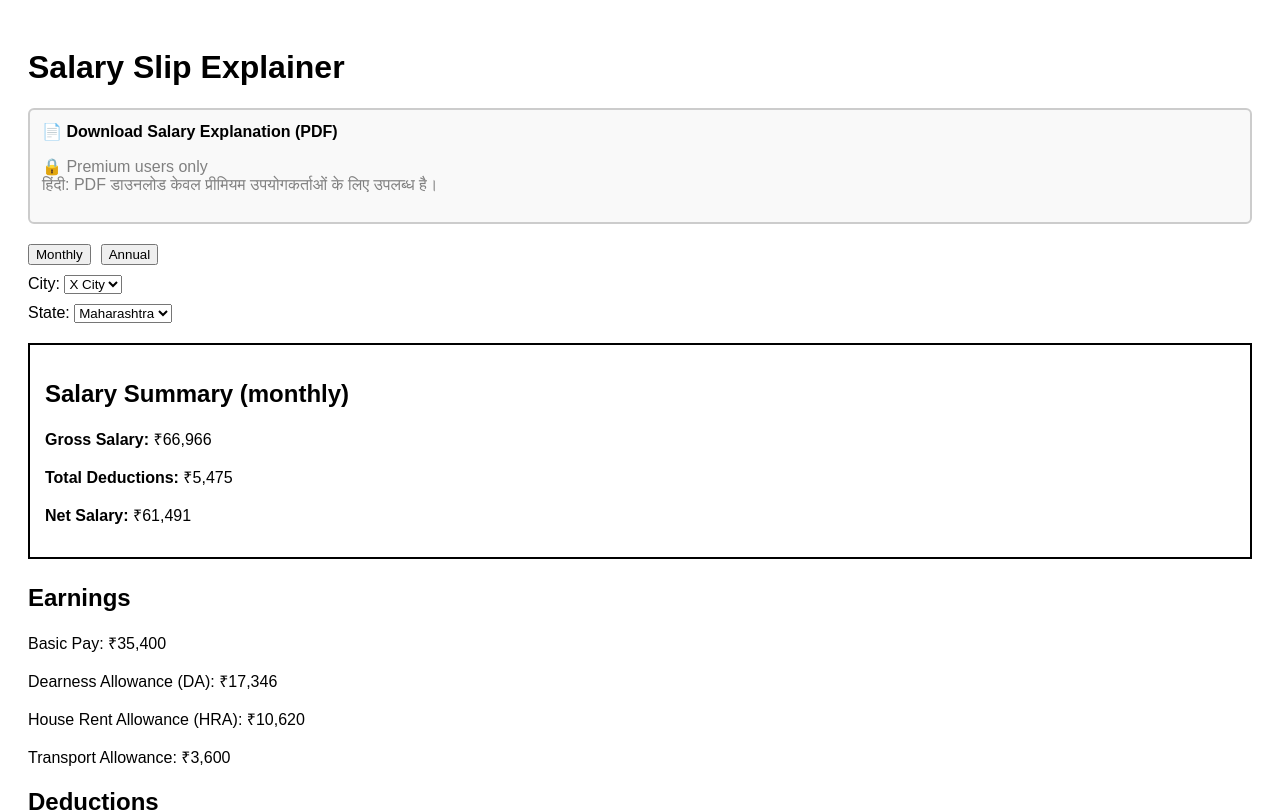
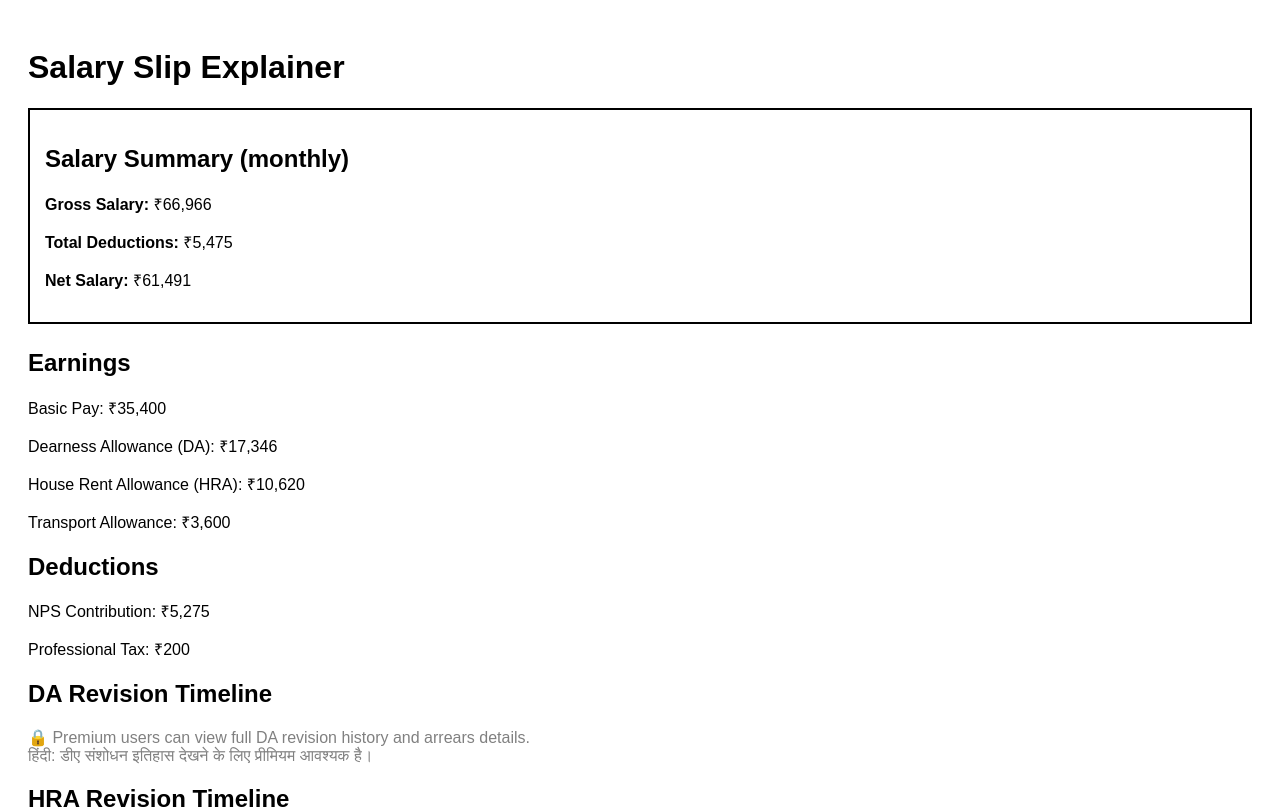
Before and after one commit to salarysamjho/salary-slip-explainer-v1, a Next.js app: page / in a window 1280 px wide. Shown: the top 812 px of the page. Built offline with nearby package versions, Linux system fonts and the light colour scheme.

Commit message:
Update page.tsx

```diff
--- a/app/page.tsx
+++ b/app/page.tsx
@@ -3,7 +3,7 @@
 import { useState } from "react";
 
 export default function HomePage() {
-  // ===== PREMIUM FLAG (FRONTEND ONLY) =====
+  // ===== PREMIUM FLAG =====
   const isPremiumUser = false;
 
   const [viewMode, setViewMode] = useState<"monthly" | "annual">("monthly");
@@ -58,81 +58,40 @@ export default function HomePage() {
 
   const netSalary = grossSalary - totalDeductions;
 
-  // ===== PDF HANDLER =====
-  const handleDownloadPDF = () => {
-    window.print();
-  };
+  // ===== STEP 19: DA / HRA TIMELINE =====
+  const daTimeline = [
+    {
+      period: "01 Jan 2023",
+      oldRate: "38%",
+      newRate: "42%",
+      arrears: "Paid from Jan 2023",
+    },
+    {
+      period: "01 Jul 2023",
+      oldRate: "42%",
+      newRate: "46%",
+      arrears: "Paid from Jul 2023",
+    },
+    {
+      period: "01 Jan 2024",
+      oldRate: "46%",
+      newRate: "49%",
+      arrears: "Paid from Jan 2024",
+    },
+  ];
+
+  const hraTimeline = [
+    {
+      period: "7th CPC Implementation",
+      oldRate: "24 / 16 / 8",
+      newRate: "30 / 20 / 10",
+      note: "Revised based on DA threshold",
+    },
+  ];
 
   return (
     <main style={{ padding: "20px", fontFamily: "Arial, sans-serif" }}>
       <h1>Salary Slip Explainer</h1>
-
-      {/* 🔒 PDF DOWNLOAD CTA */}
-      <div
-        style={{
-          border: "2px solid #ccc",
-          padding: "12px",
-          marginBottom: "20px",
-          borderRadius: "6px",
-          backgroundColor: "#f9f9f9",
-        }}
-      >
-        <b>📄 Download Salary Explanation (PDF)</b>
-
-        {isPremiumUser ? (
-          <button
-            onClick={handleDownloadPDF}
-            style={{
-              marginTop: "10px",
-              padding: "8px 14px",
-              background: "#000",
-              color: "#fff",
-              border: "none",
-              cursor: "pointer",
-            }}
-          >
-            Download PDF
-          </button>
-        ) : (
-          <p style={{ color: "gray" }}>
-            🔒 Premium users only
-            <br />
-            हिंदी: PDF डाउनलोड केवल प्रीमियम उपयोगकर्ताओं के लिए उपलब्ध है।
-          </p>
-        )}
-      </div>
-
-      {/* TOGGLES */}
-      <div style={{ marginBottom: "10px" }}>
-        <button onClick={() => setViewMode("monthly")}>Monthly</button>
-        <button
-          onClick={() => setViewMode("annual")}
-          style={{ marginLeft: "10px" }}
-        >
-          Annual
-        </button>
-      </div>
-
-      {/* CITY & STATE */}
-      <div style={{ marginBottom: "10px" }}>
-        <label>City: </label>
-        <select value={cityType} onChange={(e) => setCityType(e.target.value as any)}>
-          <option value="X">X City</option>
-          <option value="Y">Y City</option>
-          <option value="Z">Z City</option>
-        </select>
-      </div>
-
-      <div style={{ marginBottom: "20px" }}>
-        <label>State: </label>
-        <select value={state} onChange={(e) => setState(e.target.value)}>
-          <option>Maharashtra</option>
-          <option>Karnataka</option>
-          <option>Tamil Nadu</option>
-          <option>West Bengal</option>
-          <option>Delhi</option>
-        </select>
-      </div>
 
       {/* SUMMARY */}
       <div style={{ border: "2px solid #000", padding: "15px", marginBottom: "25px" }}>
@@ -145,23 +104,58 @@ export default function HomePage() {
       {/* EARNINGS */}
       <h2>Earnings</h2>
       {earnings.map((e, i) => (
-        <p key={i}>
-          {e.title}: ₹{e.amount.toLocaleString()}
-        </p>
+        <p key={i}>{e.title}: ₹{e.amount.toLocaleString()}</p>
       ))}
 
       {/* DEDUCTIONS */}
       <h2>Deductions</h2>
       {deductions.map((d, i) => (
-        <p key={i}>
-          {d.title}: ₹{d.amount.toLocaleString()}
-        </p>
+        <p key={i}>{d.title}: ₹{d.amount.toLocaleString()}</p>
       ))}
 
-      {/* PRINT NOTE */}
-      <p style={{ fontSize: "12px", marginTop: "30px", color: "#555" }}>
-        Note: Use browser print → “Save as PDF” for downloading.
-      </p>
+      {/* STEP 19: DA TIMELINE */}
+      <h2>DA Revision Timeline</h2>
+
+      {!isPremiumUser ? (
+        <p style={{ color: "gray" }}>
+          🔒 Premium users can view full DA revision history and arrears details.
+          <br />
+          हिंदी: डीए संशोधन इतिहास देखने के लिए प्रीमियम आवश्यक है।
+        </p>
+      ) : (
+        daTimeline.map((d, i) => (
+          <div key={i} style={{ border: "1px solid #ddd", padding: "10px", marginBottom: "10px" }}>
+            <b>Effective From:</b> {d.period}
+            <br />
+            Old Rate: {d.oldRate} → New Rate: {d.newRate}
+            <br />
+            <b>Arrears:</b> {d.arrears}
+          </div>
+        ))
+      )}
+
+      {/* STEP 19: HRA TIMELINE */}
+      <h2>HRA Revision Timeline</h2>
+
+      {!isPremiumUser ? (
+        <p style={{ color: "gray" }}>
+          🔒 Premium users can view HRA revision details.
+          <br />
+          हिंदी: एचआरए संशोधन विवरण देखने के लिए प्रीमियम आवश्यक है।
+        </p>
+      ) : (
+        hraTimeline.map((h, i) => (
+          <div key={i} style={{ border: "1px solid #ddd", padding: "10px" }}>
+            <b>{h.period}</b>
+            <br />
+            Old Rate: {h.oldRate}
+            <br />
+            New Rate: {h.newRate}
+            <br />
+            <i>{h.note}</i>
+          </div>
+        ))
+      )}
     </main>
   );
 }
```
